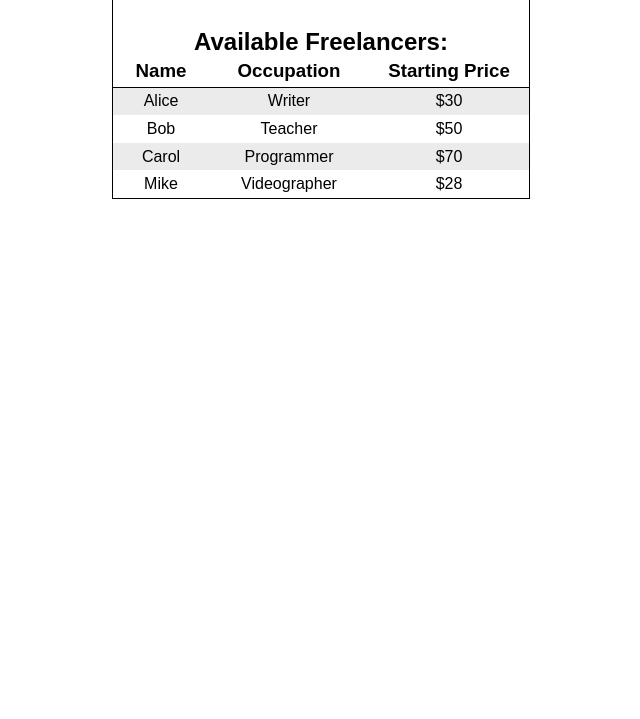
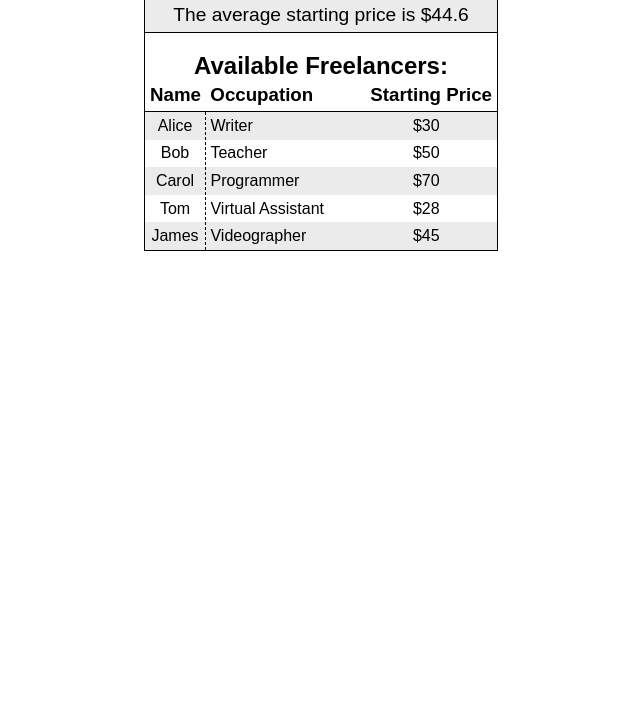
Before and after one commit to ryanturaids/Unit2.FreelancerForum, a plain HTML site: page index.html in a window 1280 px wide. Shown: the part 81-800 px from the top of the page, without its empty margins (319-959 px from the left). Drawn offline with Linux system fonts and the light colour scheme.

Commit message:
changed starting values of avgArray to a function to avoid manually entering values for the initialization, updated CSS to make code more dry

```diff
--- a/code.js
+++ b/code.js
@@ -5,21 +5,19 @@
   {name: 'Bob', price: 50, occupation: 'Teacher'},
   {name: 'Carol', price: 70, occupation: 'Programmer'}
 ];
-const avgArray = [30,50,70]
+const avgArray = freelancers.map(em => em.price);
 // random options
 const nameOptions = [
-  'John','Jane','Mike','Sarah','Tom','Emily','David','Anna','Chris','Kate','Jack','Laura','James','Emma','Mark'
+  'John','Jane','Mike','Sarah','Tom','Emily','David','Anna','Chris','Kate','Jack','Laura','James','Emma','Mark','Liam','Noah','Philip','Oliver','William','Mary','Frederick','Elijah','Jennifer','Lucas','Henry','Susan','Benjamin','Elizabeth','Daniel'
 ];
 const occupationOptions = [
-  'Writer','Teacher','Programmer','Web-Developer','Photographer','Videographer','Translator','Analyst','Marketer','Illustrator','Proofreader'
+  'Writer','Teacher','Programmer','Web Developer','Photographer','Videographer','Translator','Analyst','Marketer','Illustrator','Proofreader','Accountant','Recruiter','Virtual Assistant','Bookkeeper','Graphic Designer','Copywriter','Social Media Specialist','Video Editor','Project Manager','Community Manager','Marketer','Communications Specialist','Editor','Technical Writer','PR Specialist','HR Advisor','Financial Consultant','Social Media Manager','Secret Shopper'
 ];
 // set maximum number of freelancers to appear on page
 const maxFreelancers = 15;
-
 // ----WEBPAGE
 // page initalization
 render();
-
 // time interval
 let counter = 0;
 const addFreelancerInterval = setInterval(() => {
@@ -29,8 +27,7 @@
   if (counter >= (maxFreelancers - 3)) {
     clearInterval(addFreelancerInterval);
   }
-}, 3000);
-
+}, 2500);
 // ----FUNCTIONS
 // render onto page
 function render() {
@@ -62,7 +59,6 @@
 function calcAvg(arr) {
   return (arr.reduce((acc,cur) => acc + cur, 0)) / arr.length;
 };
-
 // update the average text
 function updateAvg(arr) {
   return `The average starting price is $${Math.round(calcAvg(arr)*100)/100}`;
--- a/index.html
+++ b/index.html
@@ -14,15 +14,15 @@
       <h2>Available Freelancers:</h2>
       <article>
         <div>
-          <h3>Name</h3>
+          <h3 id="titleName">Name</h3>
           <ul id="names"></ul>
         </div>
         <div>
-          <h3>Occupation</h3>
+          <h3 id="titleOccupation">Occupation</h3>
           <ul id="occupations"></ul>
         </div>
         <div>
-          <h3>Starting Price</h3>
+          <h3 id="titlePrice">Starting Price</h3>
           <ul id="starting-prices"></ul>
         </div>
       </article>
--- a/style.css
+++ b/style.css
@@ -3,65 +3,59 @@
   justify-content: center;
   font-family: sans-serif;
 }
-
 section {
   border: 1px solid black;
   display: flex;
   flex-direction: column;
-  justify-content: center;
   align-items: center;
-  gap: 0.25em;
 }
-
-h1, h2, h3, p {
+article {
+  display: flex;
+}
+h1, h2, h3, p, ul, li {
   margin: 0;
-  text-align: center;
 }
   h1 {
     font-size: 2.5em;
-}
-h2 {
-  margin-top: 1em;
+    background-color: rgb(200, 200, 200);
   }
   h3 {
-  border-bottom: 1px solid black;
-  padding-bottom: 0.25em;
+    border-bottom: 1px solid;
+    padding: 0.25em;
   }
   p {
-  font-size: 1.25em;
+    font-size: 1.2em;
+    margin-bottom: 1em;
+    background-color: rgb(235, 235, 235);
+    border-top: 1px solid;
+    border-bottom: 1px solid;
   }
-
-article {
-  display: flex;
-  justify-content: center;
+    h1, p {
+      width: 100%;
+      text-align: center;
+      padding: 0.3em 0 0.3em 0;
     }
-div {
-  display: flex;
-  flex-direction: column;
-  align-content: center;
+  ul {
+    list-style: none;
+    padding: 0;
   }
-
-ul {
-  list-style-type: none;
-  text-align: center;
-  padding: 0;
-  margin: 0;
-}
-
-#names {
-  width: 6em;
-}
-#occupations {
-  width: 10em;
-}
-#starting-prices {
-  width: 10em;
-}
-
     li {
-  text-align: center;
       padding: 0.3em;
     }
     li:nth-child(odd) {
       background-color: rgb(235, 235, 235);
     }
+
+#titleName, #names {
+  text-align: center;
+}
+#names {
+  border-right: 1px dashed;
+}
+#occupations {
+  min-width: 10em;
+}
+#starting-prices {
+  text-align: left;
+  text-indent: 35%;
+}
```
Lines whose indentation alone changed are shown as unchanged.
